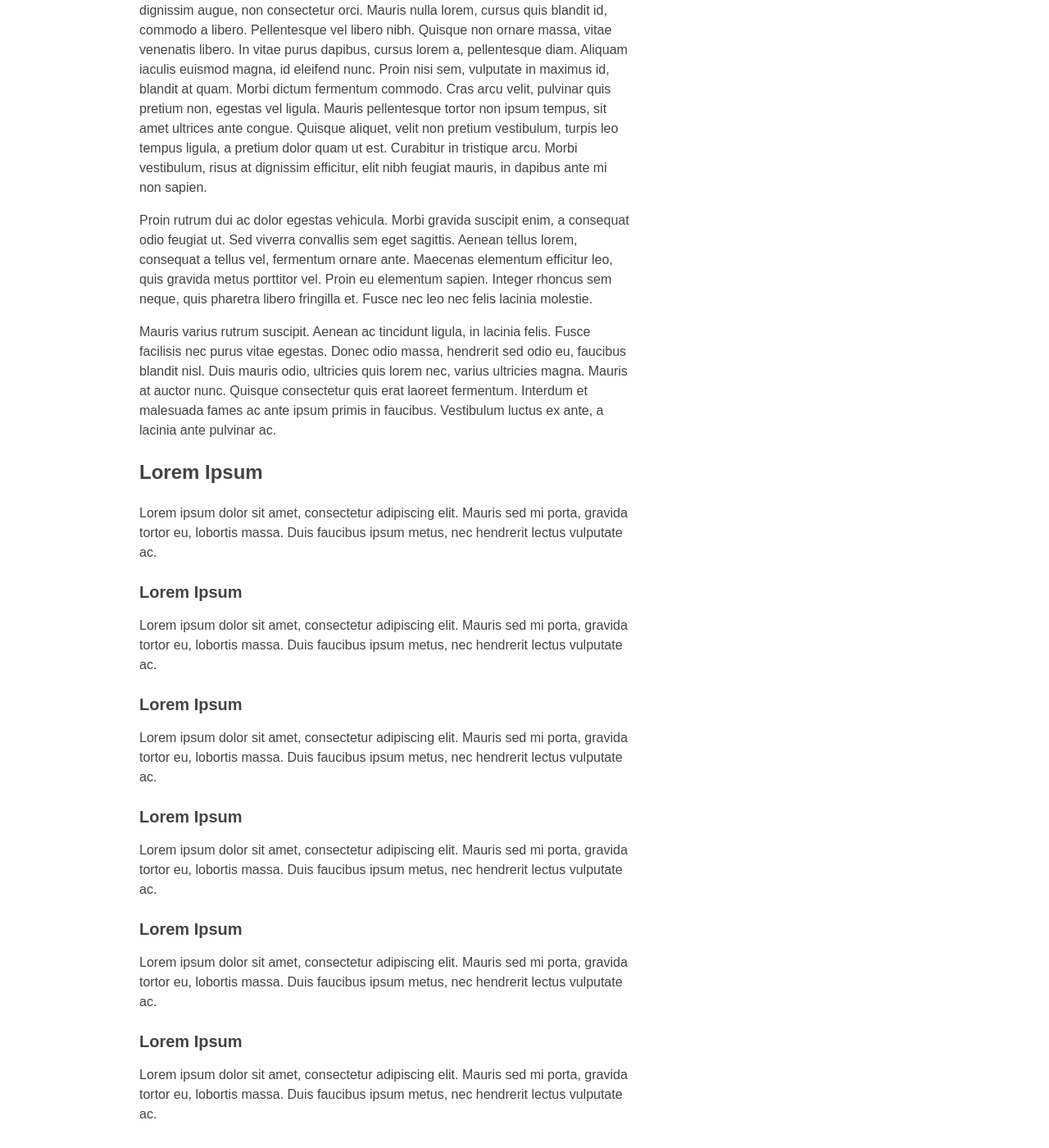
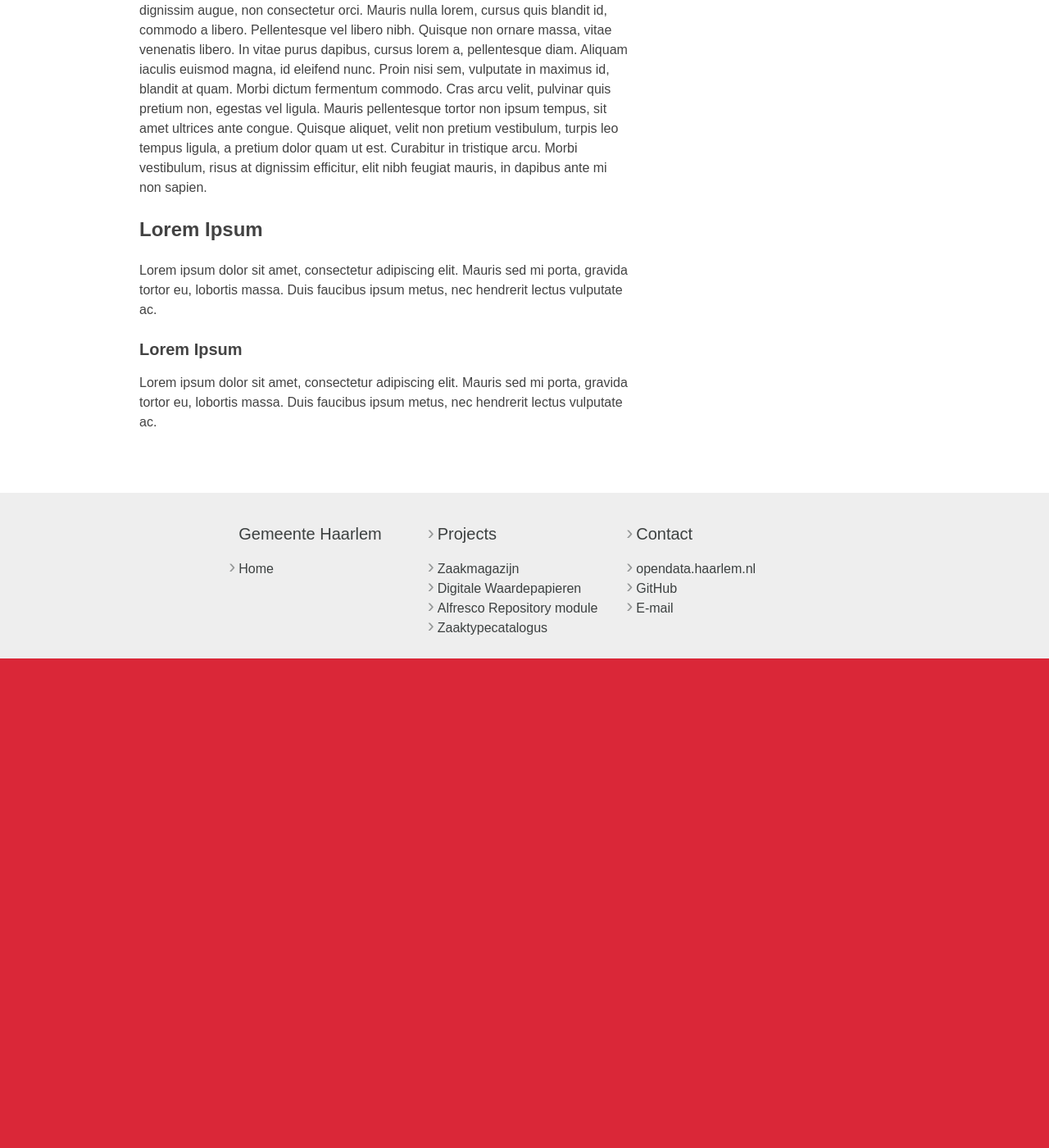
Before and after one commit to frenzer22/frenzer22.github.io, a Jekyll site: the page built from index.md, in a window 1280 px wide and 1400 px high, scrolled down 788 px. Shown: the whole window at 82% size. Built offline with Jekyll 4.4.1, drawn with Linux system fonts in a browser that asks for light colours; our own code applies the rules of GitHub Pages for plain Markdown files; after the commit the page ends 1591 px from its top, so only the background shows below that; some of the changed text lies outside the part shown.

Commit message:
removed some paragraphs

```diff
--- a/index.md
+++ b/index.md
@@ -6,10 +6,6 @@ Donec ut odio sit amet neque placerat eleifend. Orci varius natoque penatibus et
 
 Mauris quis erat eget nunc luctus pharetra. In iaculis, est sed fringilla malesuada, sem felis iaculis magna, imperdiet fringilla velit dolor a orci. Aenean rhoncus dignissim augue, non consectetur orci. Mauris nulla lorem, cursus quis blandit id, commodo a libero. Pellentesque vel libero nibh. Quisque non ornare massa, vitae venenatis libero. In vitae purus dapibus, cursus lorem a, pellentesque diam. Aliquam iaculis euismod magna, id eleifend nunc. Proin nisi sem, vulputate in maximus id, blandit at quam. Morbi dictum fermentum commodo. Cras arcu velit, pulvinar quis pretium non, egestas vel ligula. Mauris pellentesque tortor non ipsum tempus, sit amet ultrices ante congue. Quisque aliquet, velit non pretium vestibulum, turpis leo tempus ligula, a pretium dolor quam ut est. Curabitur in tristique arcu. Morbi vestibulum, risus at dignissim efficitur, elit nibh feugiat mauris, in dapibus ante mi non sapien.
 
-Proin rutrum dui ac dolor egestas vehicula. Morbi gravida suscipit enim, a consequat odio feugiat ut. Sed viverra convallis sem eget sagittis. Aenean tellus lorem, consequat a tellus vel, fermentum ornare ante. Maecenas elementum efficitur leo, quis gravida metus porttitor vel. Proin eu elementum sapien. Integer rhoncus sem neque, quis pharetra libero fringilla et. Fusce nec leo nec felis lacinia molestie.
-
-Mauris varius rutrum suscipit. Aenean ac tincidunt ligula, in lacinia felis. Fusce facilisis nec purus vitae egestas. Donec odio massa, hendrerit sed odio eu, faucibus blandit nisl. Duis mauris odio, ultricies quis lorem nec, varius ultricies magna. Mauris at auctor nunc. Quisque consectetur quis erat laoreet fermentum. Interdum et malesuada fames ac ante ipsum primis in faucibus. Vestibulum luctus ex ante, a lacinia ante pulvinar ac.
-
 ## Lorem Ipsum
 
 Lorem ipsum dolor sit amet, consectetur adipiscing elit. Mauris sed mi porta, gravida tortor eu, lobortis massa. Duis faucibus ipsum metus, nec hendrerit lectus vulputate ac.
@@ -17,31 +13,3 @@ Lorem ipsum dolor sit amet, consectetur adipiscing elit. Mauris sed mi porta, gr
 ### Lorem Ipsum
 
 Lorem ipsum dolor sit amet, consectetur adipiscing elit. Mauris sed mi porta, gravida tortor eu, lobortis massa. Duis faucibus ipsum metus, nec hendrerit lectus vulputate ac.
-
-### Lorem Ipsum
-
-Lorem ipsum dolor sit amet, consectetur adipiscing elit. Mauris sed mi porta, gravida tortor eu, lobortis massa. Duis faucibus ipsum metus, nec hendrerit lectus vulputate ac.
-
-### Lorem Ipsum
-
-Lorem ipsum dolor sit amet, consectetur adipiscing elit. Mauris sed mi porta, gravida tortor eu, lobortis massa. Duis faucibus ipsum metus, nec hendrerit lectus vulputate ac.
-
-### Lorem Ipsum
-
-Lorem ipsum dolor sit amet, consectetur adipiscing elit. Mauris sed mi porta, gravida tortor eu, lobortis massa. Duis faucibus ipsum metus, nec hendrerit lectus vulputate ac.
-
-### Lorem Ipsum
-
-Lorem ipsum dolor sit amet, consectetur adipiscing elit. Mauris sed mi porta, gravida tortor eu, lobortis massa. Duis faucibus ipsum metus, nec hendrerit lectus vulputate ac.
-
-### Lorem Ipsum
-
-Lorem ipsum dolor sit amet, consectetur adipiscing elit. Mauris sed mi porta, gravida tortor eu, lobortis massa. Duis faucibus ipsum metus, nec hendrerit lectus vulputate ac.
-
-### Lorem Ipsum
-
-Lorem ipsum dolor sit amet, consectetur adipiscing elit. Mauris sed mi porta, gravida tortor eu, lobortis massa. Duis faucibus ipsum metus, nec hendrerit lectus vulputate ac.
-
-### Lorem Ipsum
-
-Lorem ipsum dolor sit amet, consectetur adipiscing elit. Mauris sed mi porta, gravida tortor eu, lobortis massa. Duis faucibus ipsum metus, nec hendrerit lectus vulputate ac.
```
